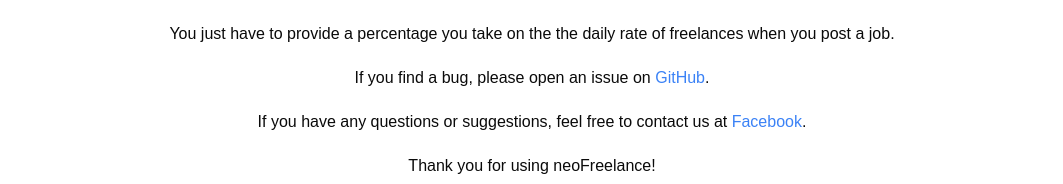
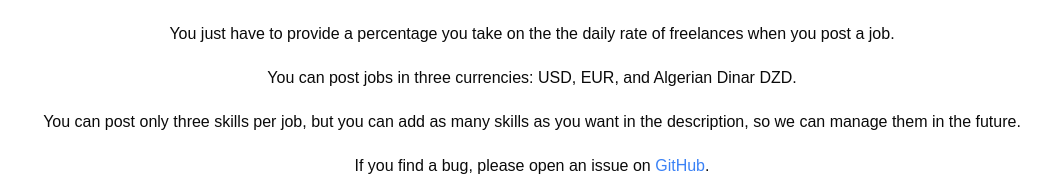
Before and after one commit to nazimboudeffa/job-board-next15-mongodb, a Next.js app: page /about in a window 1280 px wide. Shown: the part 362-546 px from the top of the page, without its empty margins (108-1171 px from the left). Built offline with nearby package versions, Linux system fonts and the light colour scheme; no server answers.

Commit message:
added more infos in about

```diff
--- a/src/app/about/page.tsx
+++ b/src/app/about/page.tsx
@@ -24,6 +24,12 @@ export default function PP() {
             You just have to provide a percentage you take on the the daily rate of freelances when you post a job.
         </p>
         <p>
+            You can post jobs in three currencies: USD, EUR, and Algerian Dinar DZD.
+        </p>
+        <p>
+            You can post only three skills per job, but you can add as many skills as you want in the description, so we can manage them in the future.
+        </p>
+        <p>
             If you find a bug, please open an issue on <Link href="https://github.com/rapidosaas" className="text-blue-500 hover:underline">GitHub</Link>.
         </p>
         <p>
```
